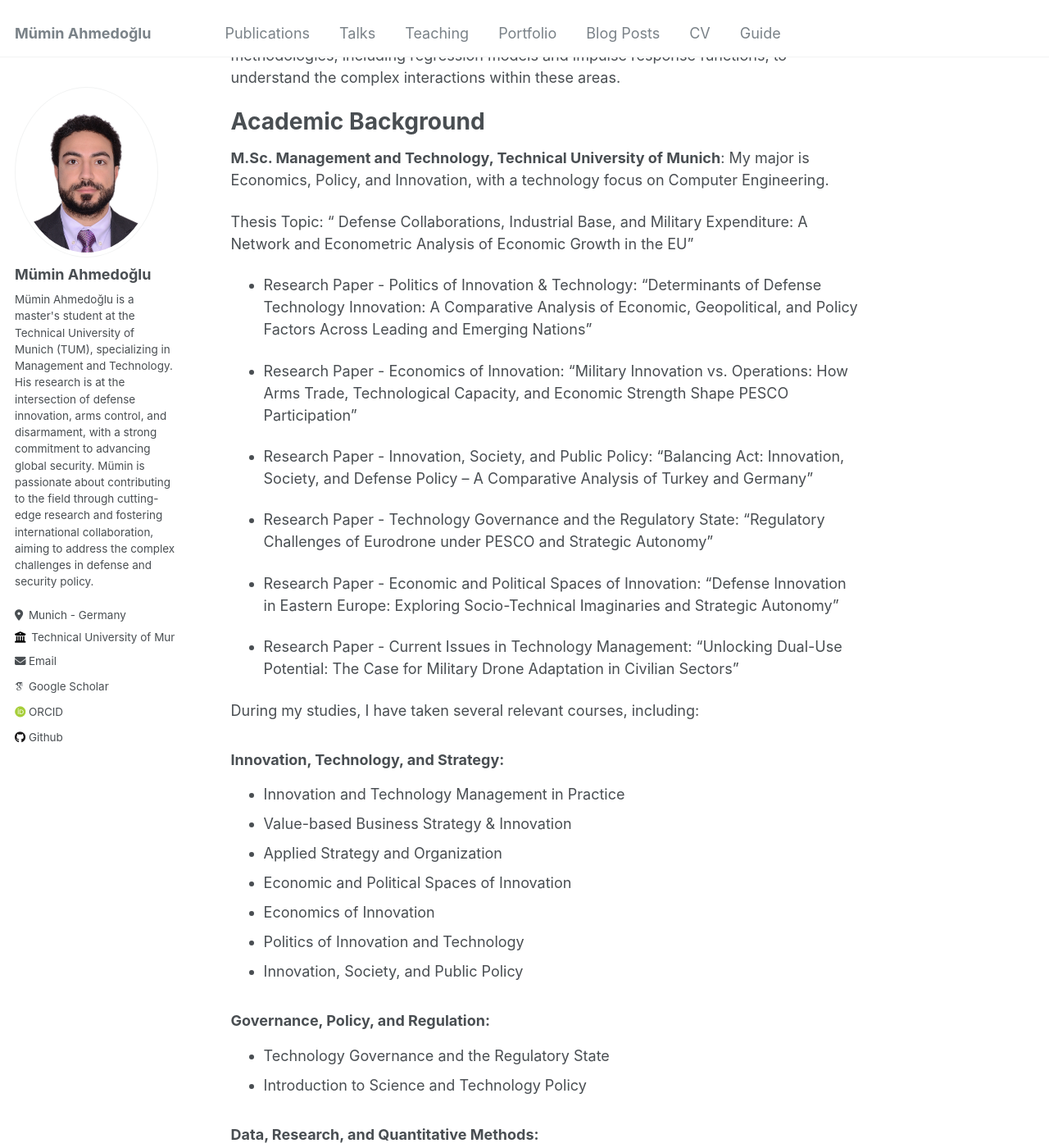
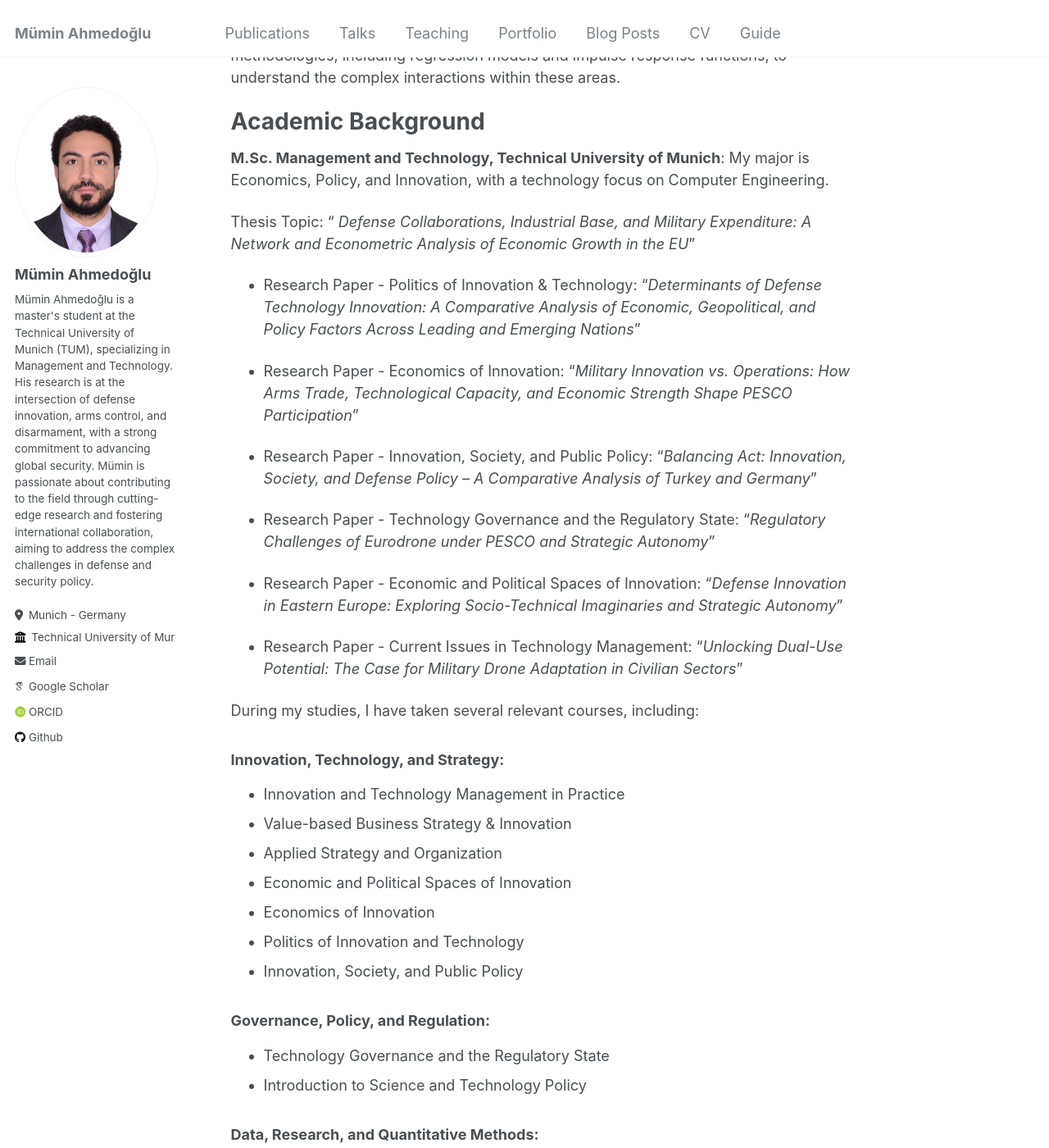
Before and after one commit to ahmedoglu/ahmedoglu.github.io, a Jekyll site: the page built from _pages/about.md, in a window 1280 px wide and 1400 px high, scrolled down 2567 px. Shown: the whole window at 82% size. Built offline with Jekyll 4.4.1, drawn with Linux system fonts in a browser that asks for light colours; some web fonts are replaced.

```diff
--- a/_pages/about.md
+++ b/_pages/about.md
@@ -49,19 +49,19 @@ Academic Background
 ======
 **M.Sc. Management and Technology, Technical University of Munich**: My major is Economics, Policy, and Innovation, with a technology focus on Computer Engineering.
 
-Thesis Topic: " Defense Collaborations, Industrial Base, and Military Expenditure: A Network and Econometric Analysis of Economic Growth in the EU"
+Thesis Topic: " _Defense Collaborations, Industrial Base, and Military Expenditure: A Network and Econometric Analysis of Economic Growth in the EU_"
 
-- Research Paper - Politics of Innovation & Technology: “Determinants of Defense Technology Innovation: A Comparative Analysis of Economic, Geopolitical, and Policy Factors Across Leading and Emerging Nations”
+- Research Paper - Politics of Innovation & Technology: “_Determinants of Defense Technology Innovation: A Comparative Analysis of Economic, Geopolitical, and Policy Factors Across Leading and Emerging Nations_”
 
-- Research Paper - Economics of Innovation: "Military Innovation vs. Operations: How Arms Trade, Technological Capacity, and Economic Strength Shape PESCO Participation"
+- Research Paper - Economics of Innovation: "_Military Innovation vs. Operations: How Arms Trade, Technological Capacity, and Economic Strength Shape PESCO Participation_"
 
-- Research Paper - Innovation, Society, and Public Policy: "Balancing Act: Innovation, Society, and Defense Policy – A Comparative Analysis of Turkey and Germany"
+- Research Paper - Innovation, Society, and Public Policy: "_Balancing Act: Innovation, Society, and Defense Policy – A Comparative Analysis of Turkey and Germany_"
 
-- Research Paper - Technology Governance and the Regulatory State: "Regulatory Challenges of Eurodrone under PESCO and Strategic Autonomy"
+- Research Paper - Technology Governance and the Regulatory State: "_Regulatory Challenges of Eurodrone under PESCO and Strategic Autonomy_"
 
-- Research Paper - Economic and Political Spaces of Innovation: "Defense Innovation in Eastern Europe: Exploring Socio-Technical Imaginaries and Strategic Autonomy"
+- Research Paper - Economic and Political Spaces of Innovation: "_Defense Innovation in Eastern Europe: Exploring Socio-Technical Imaginaries and Strategic Autonomy_"
 
-- Research Paper - Current Issues in Technology Management: “Unlocking Dual-Use Potential: The Case for Military Drone Adaptation in Civilian Sectors”
+- Research Paper - Current Issues in Technology Management: “_Unlocking Dual-Use Potential: The Case for Military Drone Adaptation in Civilian Sectors_”
 
 
 During my studies, I have taken several relevant courses, including:
```
